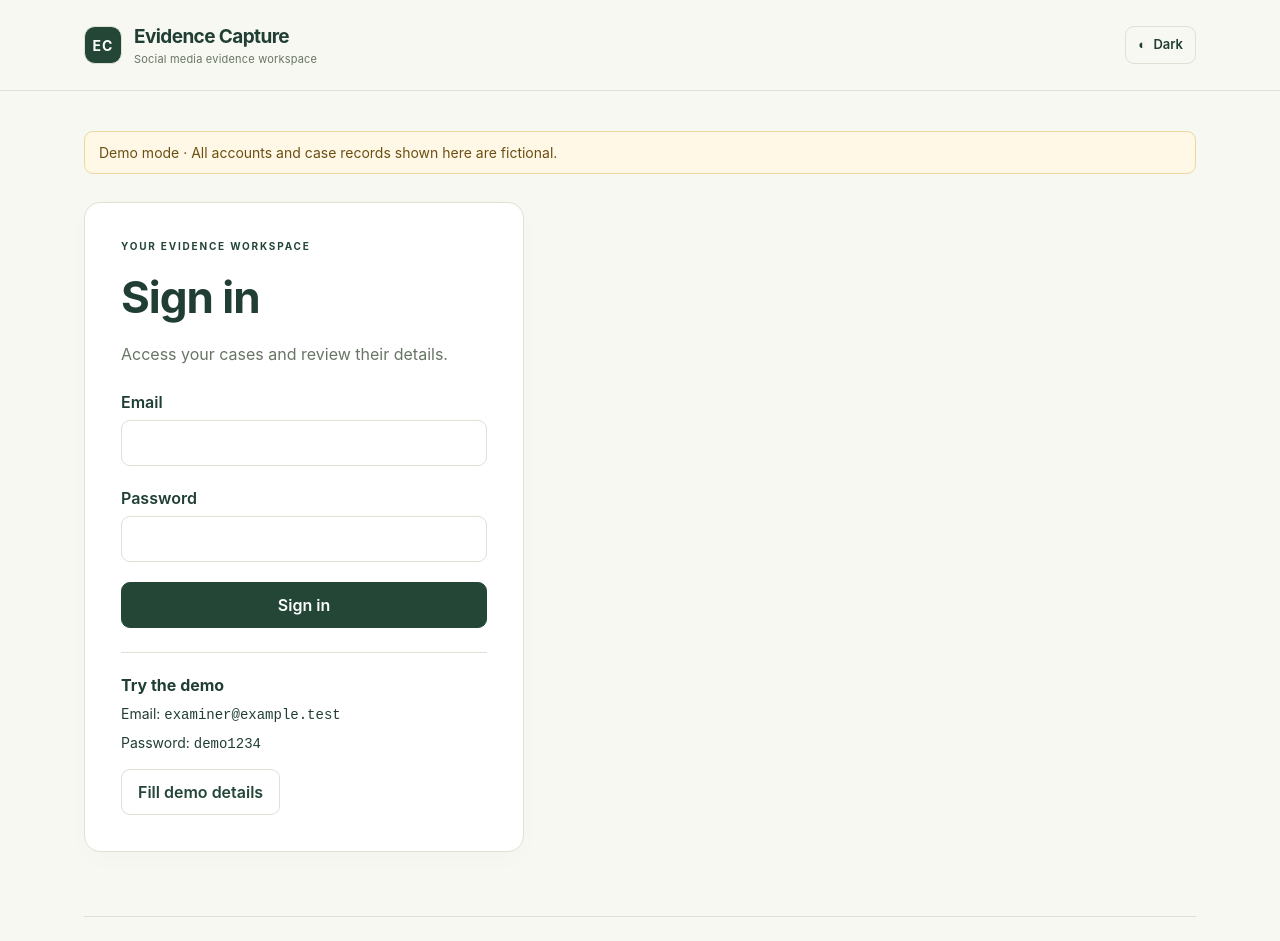
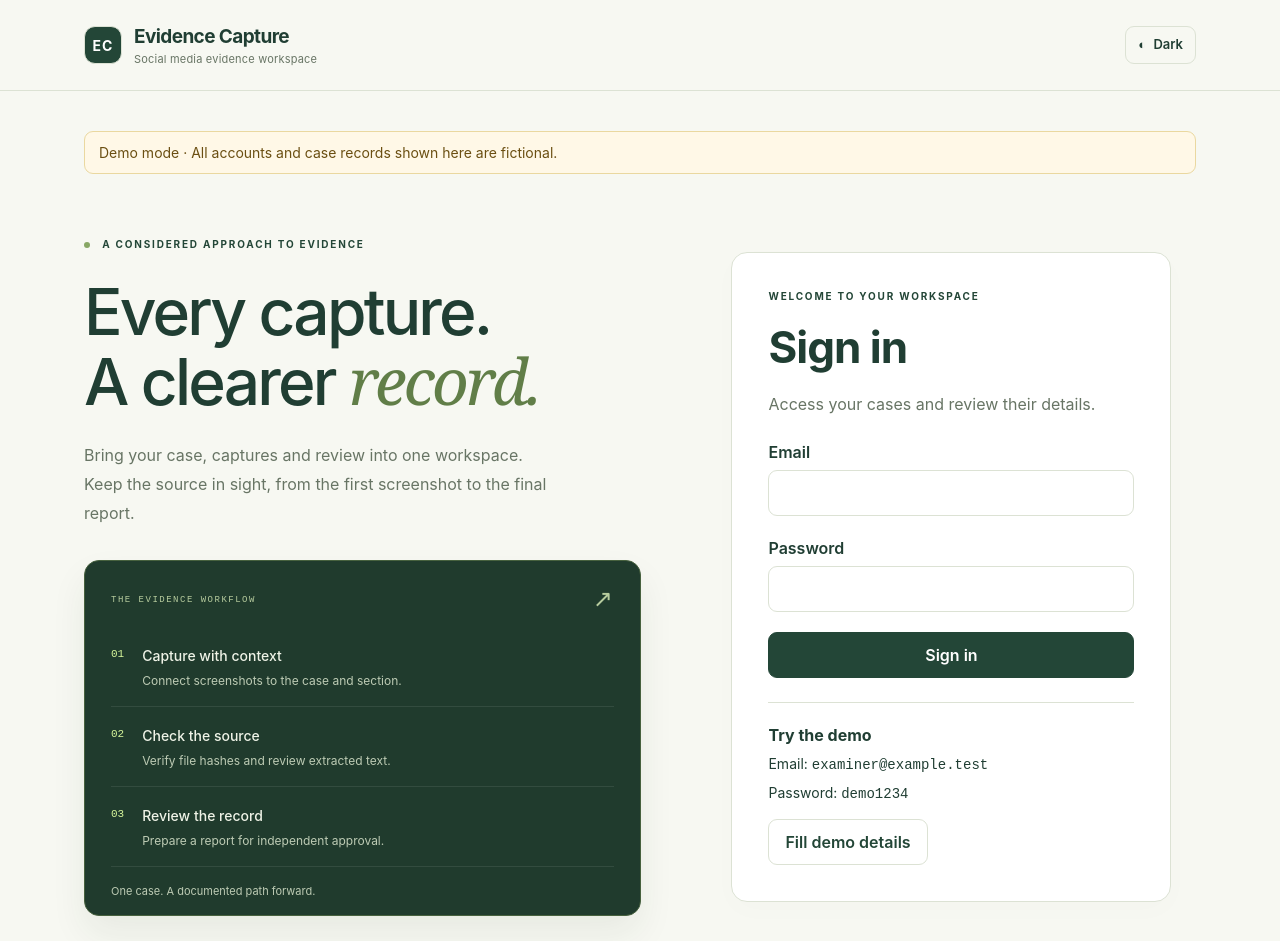
Before and after one commit to asmithadev/social-media-parser, a React (Vite) app in the folder frontend/: page / in a window 1280 px wide. Shown: the top 941 px of the page. Built offline with nearby package versions, Linux system fonts and the light colour scheme; no server answers.

Commit message:
Introduce a split sign-in layout with an evidence workflow panel

```diff
--- a/frontend/src/components/Login.jsx
+++ b/frontend/src/components/Login.jsx
@@ -22,8 +22,25 @@ export default function Login({ onLogin }) {
   }
 
   return (
-    <section className="card login-card" aria-labelledby="login-title">
-      <p className="eyebrow">Your evidence workspace</p>
+    <div className="login-layout">
+      <aside className="login-intro" aria-labelledby="intro-title">
+        <p className="eyebrow"><span className="status-dot" /> A considered approach to evidence</p>
+        <h1 id="intro-title">Every capture.<br />A clearer <em>record.</em></h1>
+        <p className="intro-copy">Bring your case, captures and review into one workspace. Keep the source in sight, from the first screenshot to the final report.</p>
+        <div className="workflow-panel">
+          <div className="workflow-caption"><span>THE EVIDENCE WORKFLOW</span><span aria-hidden="true">↗</span></div>
+          {[
+            ['01', 'Capture with context', 'Connect screenshots to the case and section.'],
+            ['02', 'Check the source', 'Verify file hashes and review extracted text.'],
+            ['03', 'Review the record', 'Prepare a report for independent approval.'],
+          ].map(([number, title, description]) => <div className="workflow-step" key={number}>
+            <span className="step-number">{number}</span><div><strong>{title}</strong><p>{description}</p></div>
+          </div>)}
+          <p className="workflow-note">One case. A documented path forward.</p>
+        </div>
+      </aside>
+      <section className="card login-card" aria-labelledby="login-title">
+      <p className="eyebrow">Welcome to your workspace</p>
       <h1 id="login-title">Sign in</h1>
       <p className="muted">Access your cases and review their details.</p>
       <form onSubmit={handleSubmit}>
@@ -48,6 +65,7 @@ export default function Login({ onLogin }) {
           }} disabled={loading}>Fill demo details</button>
         </div>
       )}
-    </section>
+      </section>
+    </div>
   );
 }
```
